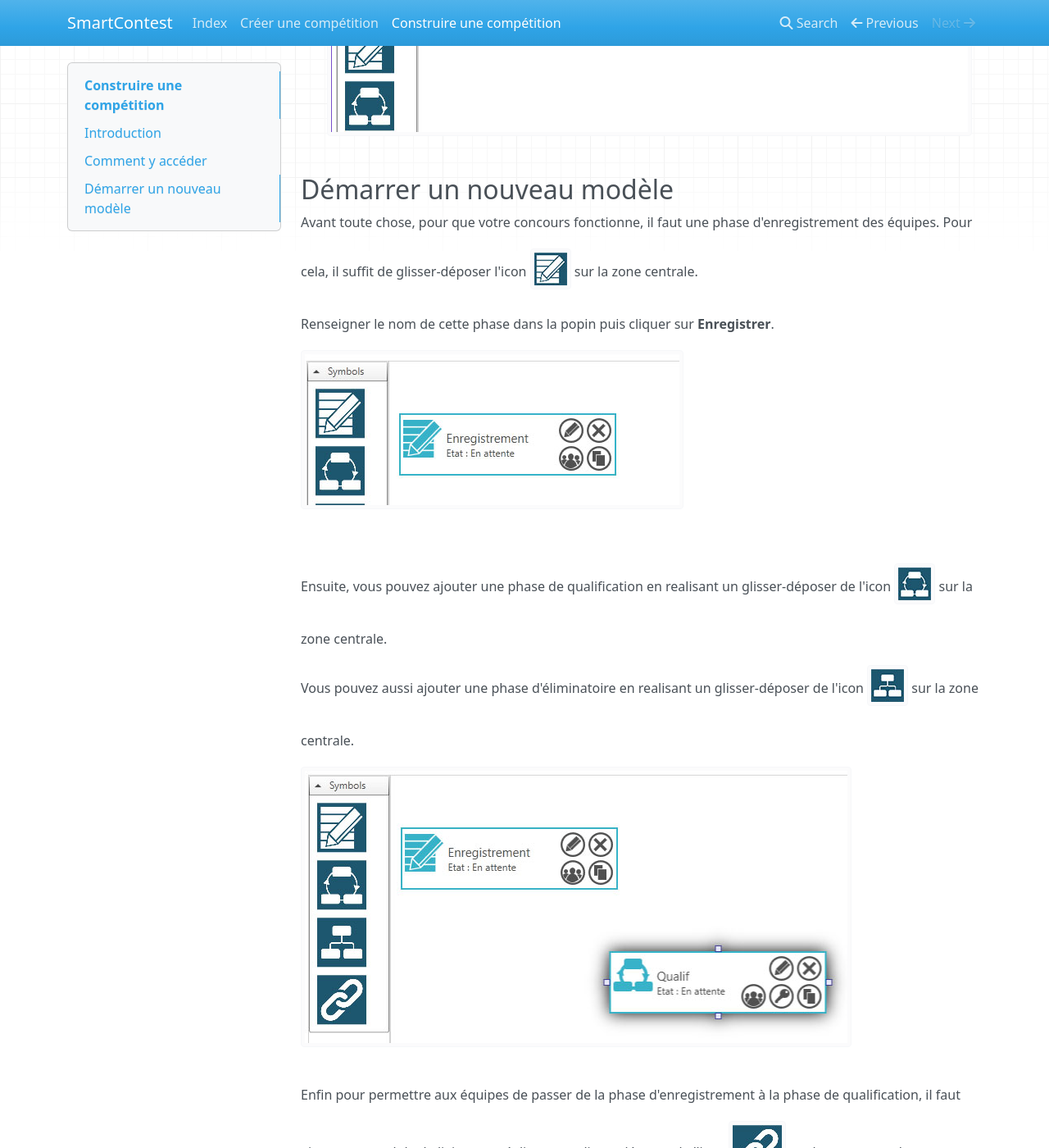
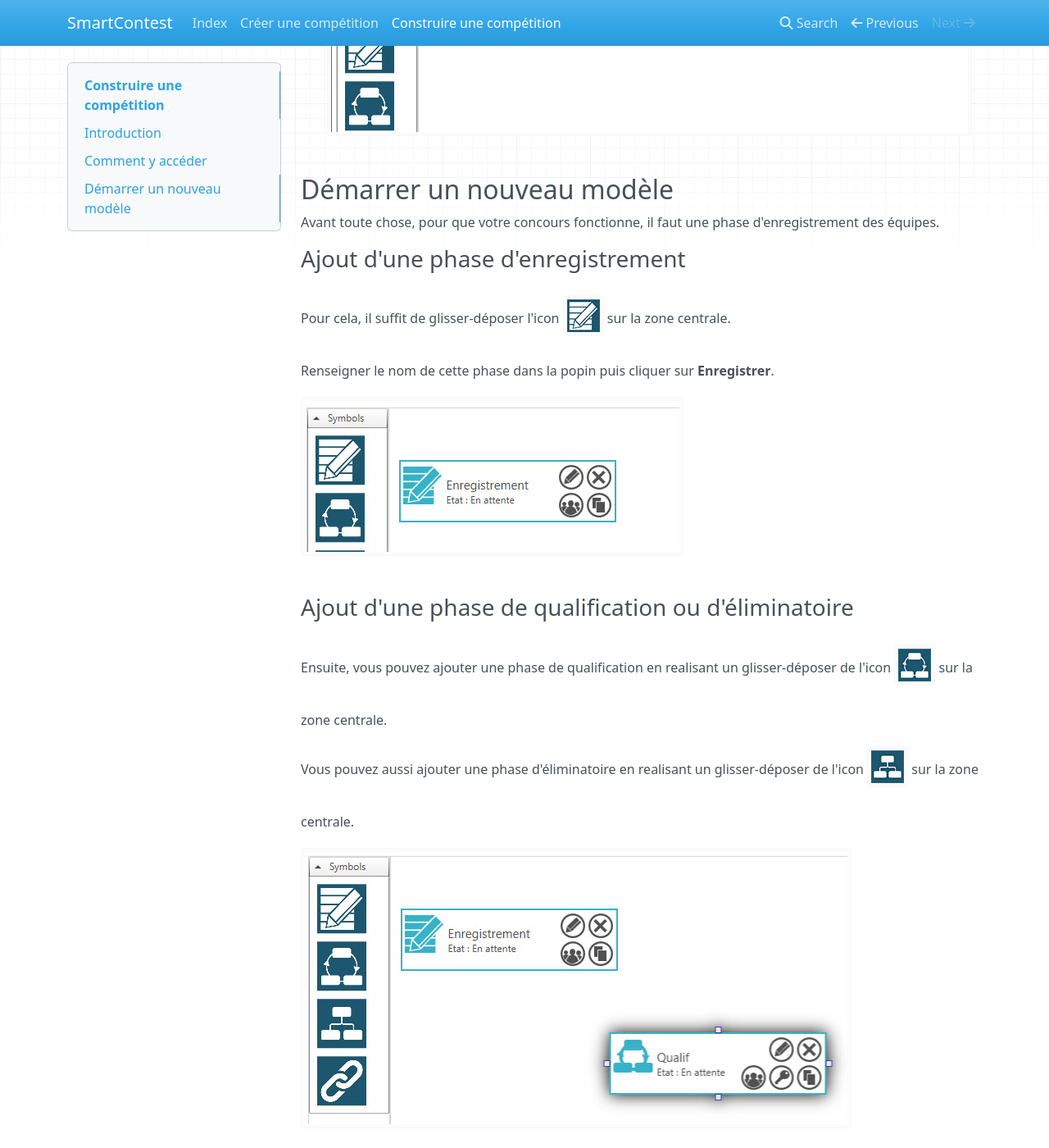
Before and after one commit to Ineaweb/SmartContest, an MkDocs documentation site: the page built from docs/design-competition.md, in a window 1280 px wide and 1400 px high, scrolled down 529 px. Shown: the whole window at 82% size. Built offline with MkDocs 1.6.1, drawn with Linux system fonts in a browser that asks for light colours; nearby versions of some CDN libraries; old or Windows-style settings are respelled for this version of MkDocs; some of the changed text lies outside the part shown.

Commit message:
mise à jour

```diff
--- a/docs/design-competition.md
+++ b/docs/design-competition.md
@@ -11,14 +11,18 @@ Il permet de définir les règles de chaque phase.
 
 ## Démarrer un nouveau modèle
 Avant toute chose, pour que votre concours fonctionne, il faut une phase d'enregistrement des équipes.
+
+### Ajout d'une phase d'enregistrement
 Pour cela, il suffit de glisser-déposer l'icon ![](img/design-competition/2.jpg) sur la zone centrale.
 Renseigner le nom de cette phase dans la popin puis cliquer sur **Enregistrer**.
 ![](img/design-competition/3.jpg)
 
+### Ajout d'une phase de qualification ou d'éliminatoire
 Ensuite, vous pouvez ajouter une phase de qualification en realisant un glisser-déposer de l'icon ![](img/design-competition/4.jpg) sur la zone centrale.
 Vous pouvez aussi ajouter une phase d'éliminatoire en realisant un glisser-déposer de l'icon ![](img/design-competition/5.jpg) sur la zone centrale.
 ![](img/design-competition/6.jpg)
 
+### Ajout d'un module de liaison
 Enfin pour permettre aux équipes de passer de la phase d'enregistrement à la phase de qualification, il faut ajouter un module de liaison en réalisant un glisser-déposer de l'icon ![](img/design-competition/7.jpg) sur la zone centrale.
 ![](img/design-competition/8.jpg)
 Puis avec la souris cliquer sur une ancre de la phase d'enregistrement et maintenir enfoncé jusqu'à l'ancre du module de liaison.
```
